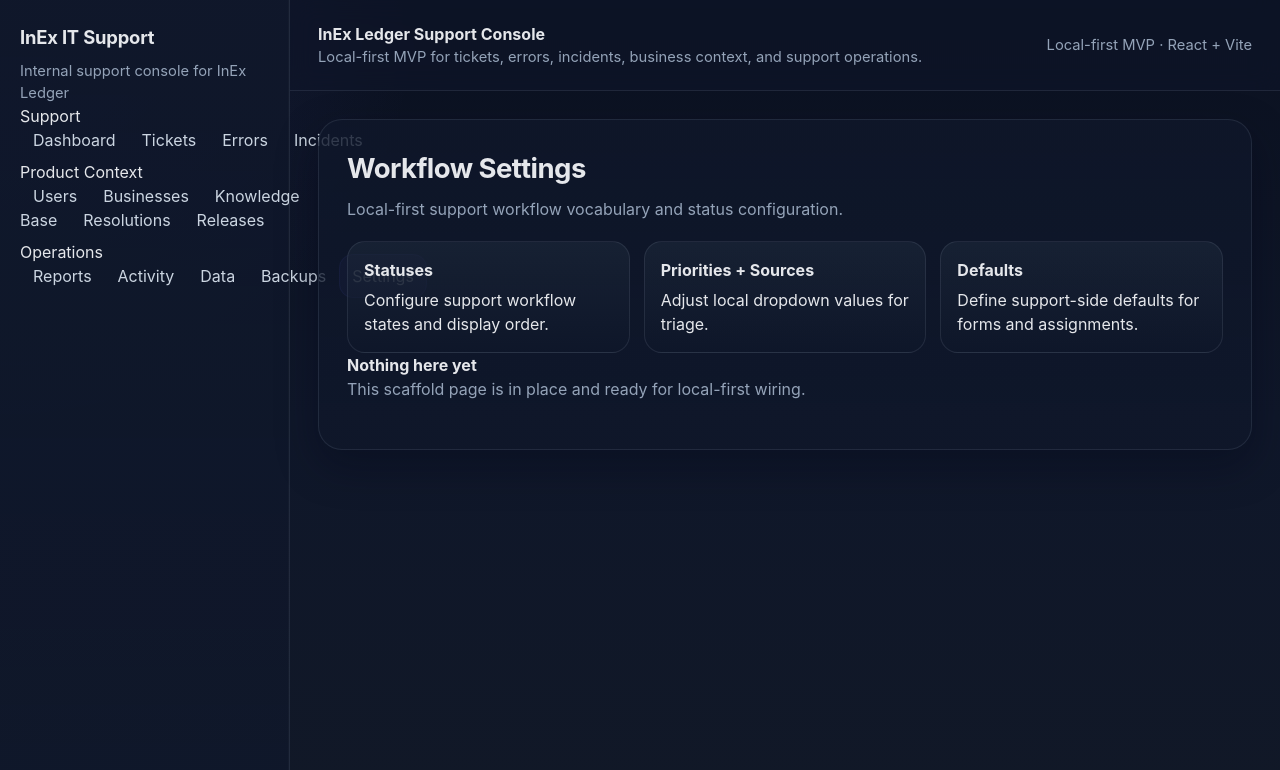
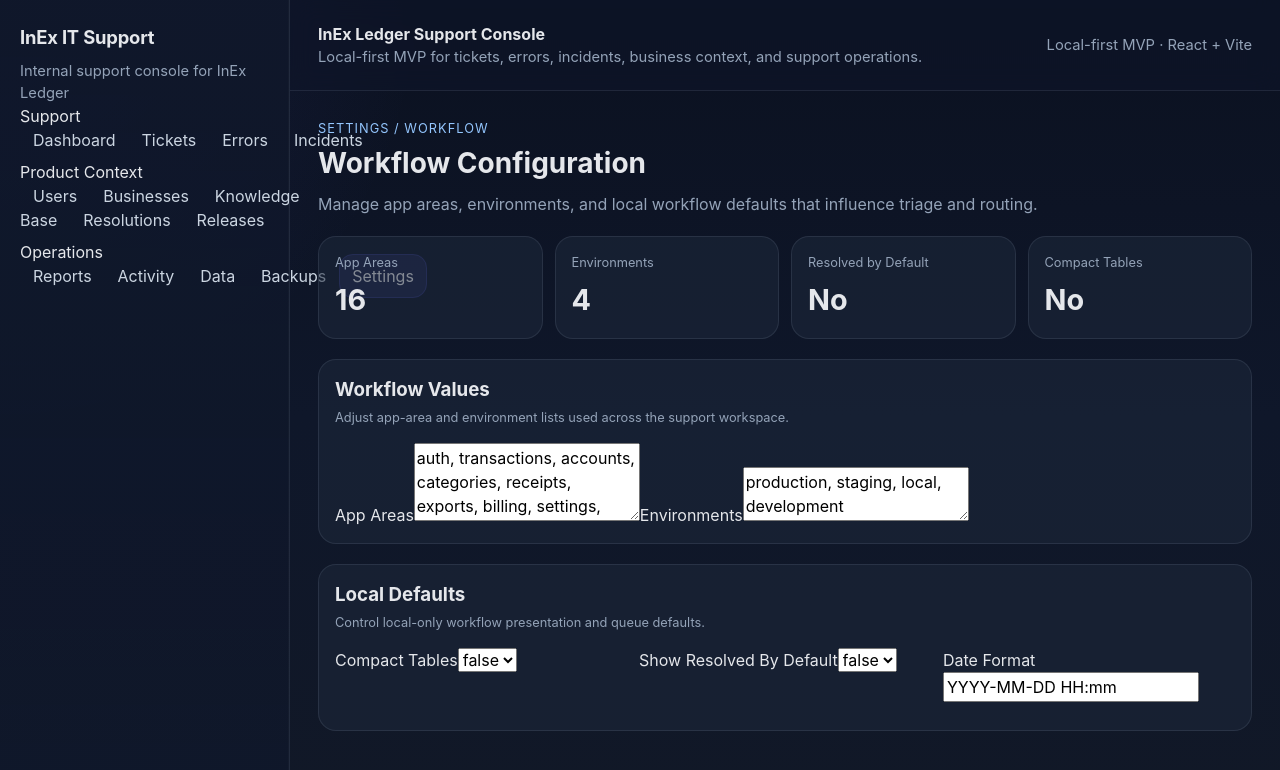
Before and after one commit to Emanuel628/InEx-IT-Support, a React (Vite) app: page /settings/workflow in a window 1280 px wide. Shown: the top 770 px of the page. Built offline with nearby package versions, Linux system fonts and the light colour scheme.

Commit message:
Build workflow settings page

```diff
--- a/src/pages/settings/WorkflowPage.tsx
+++ b/src/pages/settings/WorkflowPage.tsx
@@ -1,15 +1,92 @@
-import { PlaceholderPage } from '@/components/shared/PlaceholderPage';
+import { useMemo, useState } from 'react';
+import { getSettings, updateSettings } from '@/features/settings/lib/settingsStore';
+import '@/features/tickets/styles/tickets.css';
+
+function parseList(value: string) {
+  return value.split(',').map((item) => item.trim()).filter(Boolean);
+}
 
 export function WorkflowPage() {
+  const [version, setVersion] = useState(0);
+  const [message, setMessage] = useState('');
+  const settings = useMemo(() => getSettings(), [version]);
+
+  function refresh() {
+    setVersion((current) => current + 1);
+  }
+
+  function save(updates: Partial<typeof settings>) {
+    updateSettings(updates);
+    setMessage('Workflow settings saved.');
+    refresh();
+  }
+
   return (
-    <PlaceholderPage
-      title="Workflow Settings"
-      description="Local-first support workflow vocabulary and status configuration."
-      cards={[
-        { title: 'Statuses', body: 'Configure support workflow states and display order.' },
-        { title: 'Priorities + Sources', body: 'Adjust local dropdown values for triage.' },
-        { title: 'Defaults', body: 'Define support-side defaults for forms and assignments.' },
-      ]}
-    />
+    <section className="ticket-workspace-page">
+      <div className="ticket-page-header">
+        <div>
+          <span className="ticket-page-eyebrow">Settings / Workflow</span>
+          <h2>Workflow Configuration</h2>
+          <p>Manage app areas, environments, and local workflow defaults that influence triage and routing.</p>
+        </div>
+      </div>
+
+      <div className="ticket-stats-grid">
+        <article className="ticket-stat-card"><span>App Areas</span><strong>{settings.appAreas.length}</strong></article>
+        <article className="ticket-stat-card"><span>Environments</span><strong>{settings.environments.length}</strong></article>
+        <article className="ticket-stat-card"><span>Resolved by Default</span><strong>{settings.localPreferences.showResolvedByDefault ? 'Yes' : 'No'}</strong></article>
+        <article className="ticket-stat-card"><span>Compact Tables</span><strong>{settings.localPreferences.compactTables ? 'Yes' : 'No'}</strong></article>
+      </div>
+
+      {message ? (
+        <section className="ticket-detail-panel">
+          <div className="ticket-section-header"><h3>Last Action</h3><span>{message}</span></div>
+        </section>
+      ) : null}
+
+      <section className="ticket-detail-panel">
+        <div className="ticket-section-header">
+          <h3>Workflow Values</h3>
+          <span>Adjust app-area and environment lists used across the support workspace.</span>
+        </div>
+        <div className="ticket-detail-stack">
+          <label>
+            App Areas
+            <textarea rows={3} defaultValue={settings.appAreas.join(', ')} onBlur={(event) => save({ appAreas: parseList(event.target.value) })} />
+          </label>
+          <label>
+            Environments
+            <textarea rows={2} defaultValue={settings.environments.join(', ')} onBlur={(event) => save({ environments: parseList(event.target.value) })} />
+          </label>
+        </div>
+      </section>
+
+      <section className="ticket-detail-panel">
+        <div className="ticket-section-header">
+          <h3>Local Defaults</h3>
+          <span>Control local-only workflow presentation and queue defaults.</span>
+        </div>
+        <div className="ticket-form-grid">
+          <label>
+            Compact Tables
+            <select value={settings.localPreferences.compactTables ? 'true' : 'false'} onChange={(event) => save({ localPreferences: { compactTables: event.target.value === 'true' } })}>
+              <option value="false">false</option>
+              <option value="true">true</option>
+            </select>
+          </label>
+          <label>
+            Show Resolved By Default
+            <select value={settings.localPreferences.showResolvedByDefault ? 'true' : 'false'} onChange={(event) => save({ localPreferences: { showResolvedByDefault: event.target.value === 'true' } })}>
+              <option value="false">false</option>
+              <option value="true">true</option>
+            </select>
+          </label>
+          <label>
+            Date Format
+            <input defaultValue={settings.localPreferences.dateFormat} onBlur={(event) => save({ localPreferences: { dateFormat: event.target.value.trim() || 'YYYY-MM-DD HH:mm' } })} />
+          </label>
+        </div>
+      </section>
+    </section>
   );
 }
```
